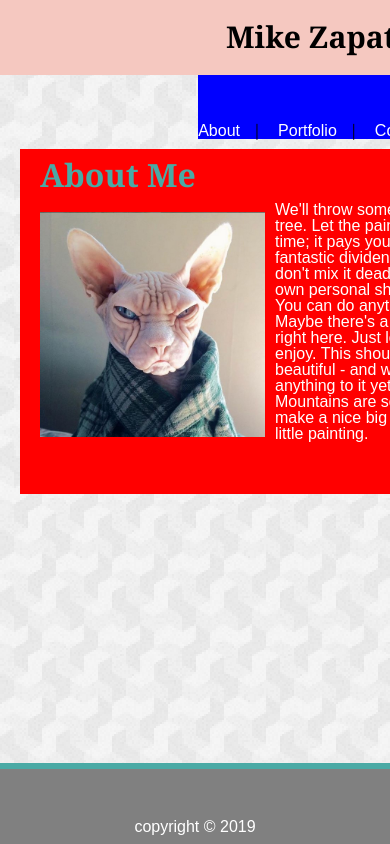
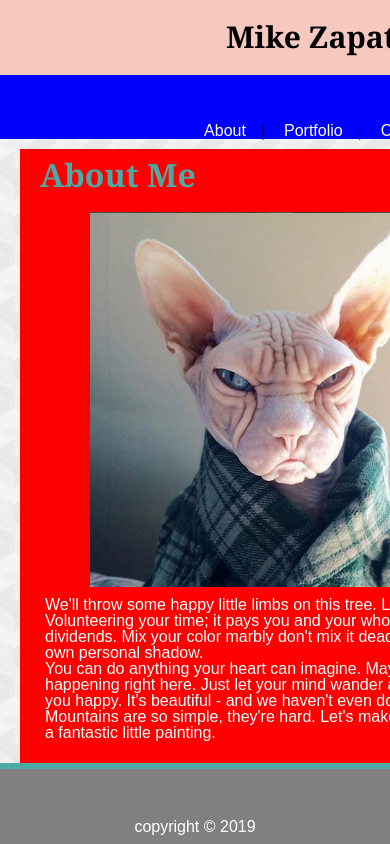
Before and after one commit to zapmi/Responsive-Portfolio, a plain HTML site: page index.html in a window 390 px wide. Shown: the top 844 px of the page. Drawn offline with Linux system fonts and the light colour scheme.

Commit message:
640 changes made

```diff
--- a/assets/css/style.css
+++ b/assets/css/style.css
@@ -269,7 +269,7 @@ h4 {
         }
         .sectionIndex {
             width: 720px;
-            background-color: purple;
+            background-color: blue;
             margin: 10px;
             margin-left: 30px;
         }
@@ -302,6 +302,11 @@ h4 {
 
 
         @media screen and (max-width: 640px) {
+            html {
+                width: 660px;
+            }
+
+
             header h1 {
                 width:640px;
                 float: left;
@@ -309,17 +314,33 @@ h4 {
                 text-align: center;
             }
             header {
+                /* clear: both;
+                overflow: auto; */
                 width: 640px;
                 position: static;
                 top: 0;
+
             }
             header div {
                 width: 640px;
+
             }
             nav {
-                margin-right: 210px;
+                width: 640px;
+                margin-right: 0px;
+                margin-top: 0px;
+                text-align: center;
+                /* height: 10px; */
+
                 background-color: blue;
+                /* position: absolute; */
                 /* margin-top: 30px; */
+
+
+            }
+
+            nav a {
+                float: middle;
 
 
             }
@@ -330,6 +351,16 @@ h4 {
                 background-color: red;
                 margin: 10px;
                 margin-left: 20px;
+                height: 655px;
+            }
+            img {
+                height: 375px;
+                width: 375px;
+                margin-left: 50px;
+
+            }
+            p {
+                float: left;
             }
         }
     }
```
